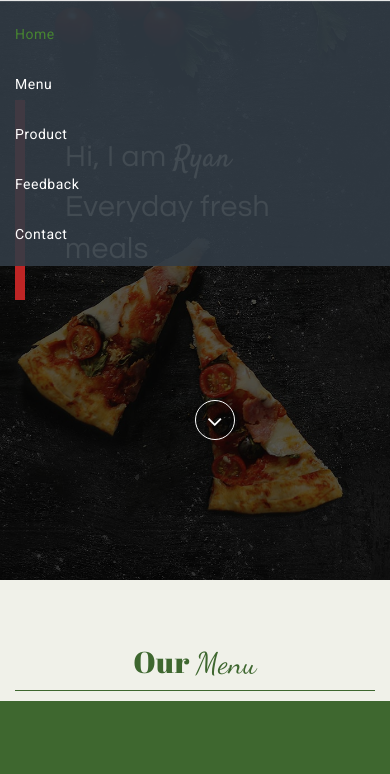
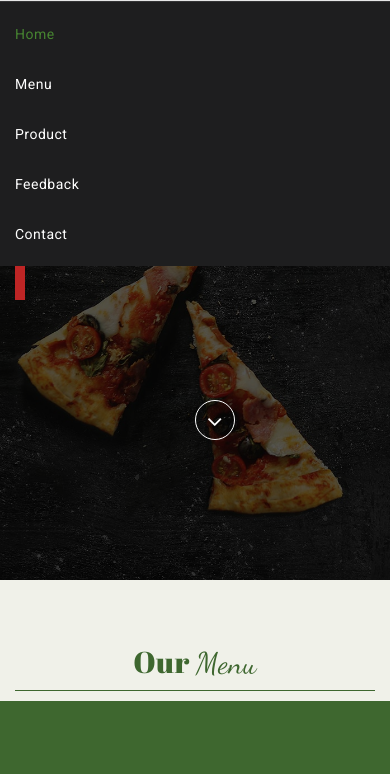
Before and after one commit to caodaiquang/caodaiquang.github.io, a plain HTML site: page index.html in a window 390 px wide. Both pictures are taken after a click on the button 353 px from the left and 45 px from the top of the page. Shown: the part 70-844 px from the top of the page. Drawn offline with Linux system fonts and the light colour scheme.

Commit message:
background-color

```diff
--- a/css/style.css
+++ b/css/style.css
@@ -53,7 +53,7 @@ body {
 
 @media (max-width: 768px) {
   .navbar-collapse {
-    background: rgba(50, 60, 70, 0.9);
+    background: rgb(30, 30, 31);
   }
 }
 
```
